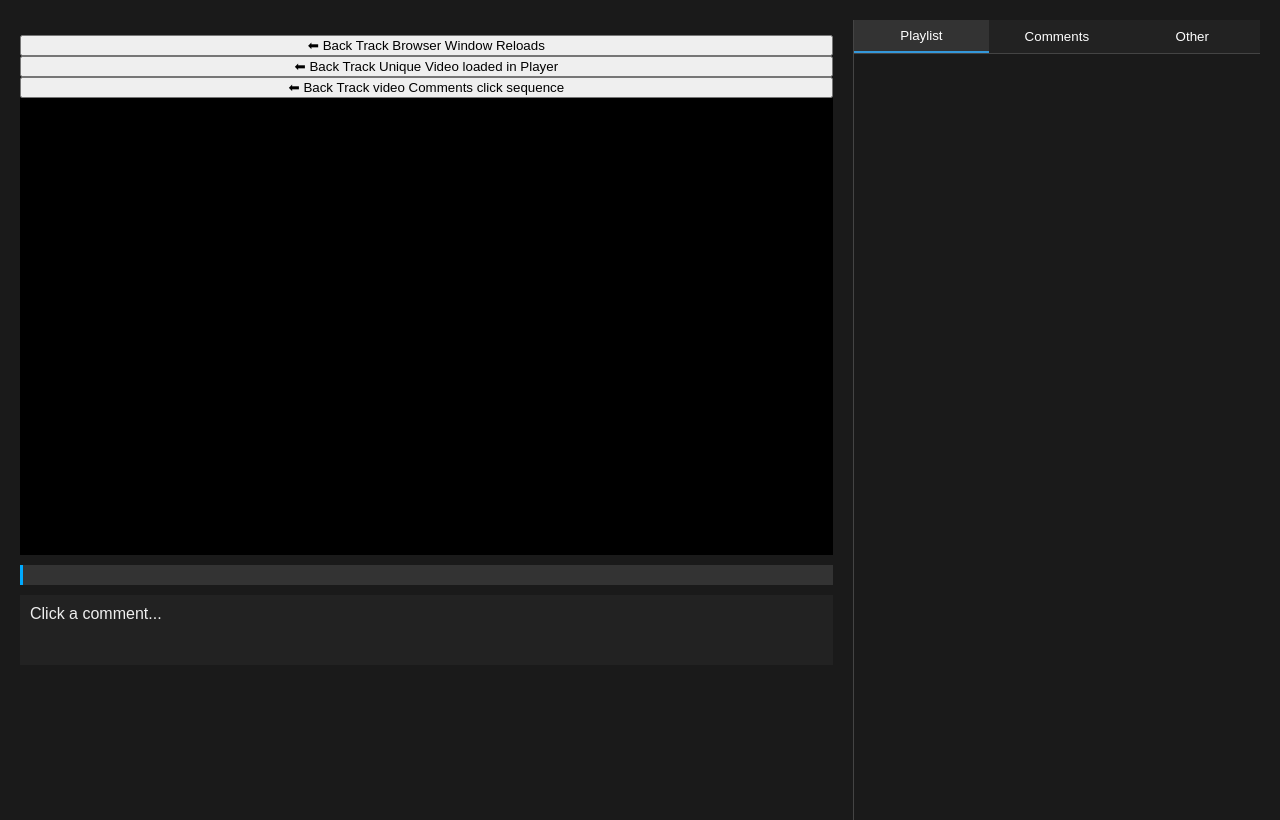
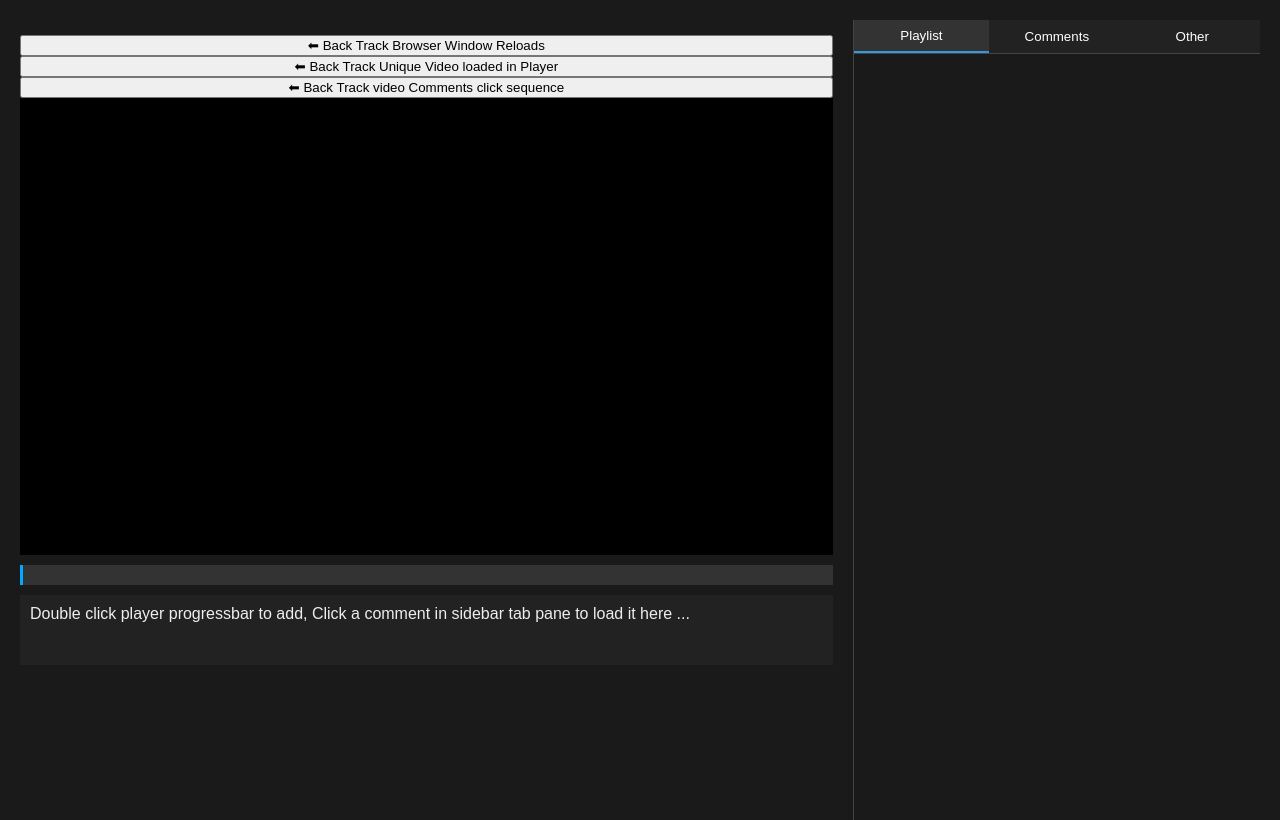
Before and after one commit to ArcTanBlack/annota, a plain HTML site: page index.html in a window 1280 px wide. Drawn offline with Linux system fonts and the light colour scheme.

Commit message:
Enhance viewer instructions in index.html
Updated viewer instructions for clarity.

```diff
--- a/index.html
+++ b/index.html
@@ -45,7 +45,7 @@ input.tagInput { width:100%; margin-top:5px; padding:4px; background:#111; color
 <button onclick="goBack('comment')">⬅ Back Track video Comments click sequence</button>
 <div id="player"></div>
 <div id="scrubber"><div id="playhead"></div></div>
-<div id="viewer">Click a comment...</div>
+<div id="viewer">Double click player progressbar to add, Click a comment in sidebar tab pane to load it here  ...</div>
 </div>
 
 <div id="side">
```
